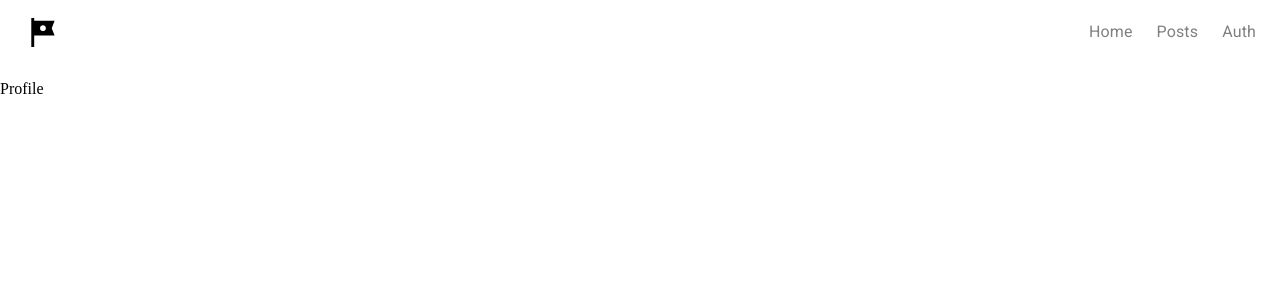
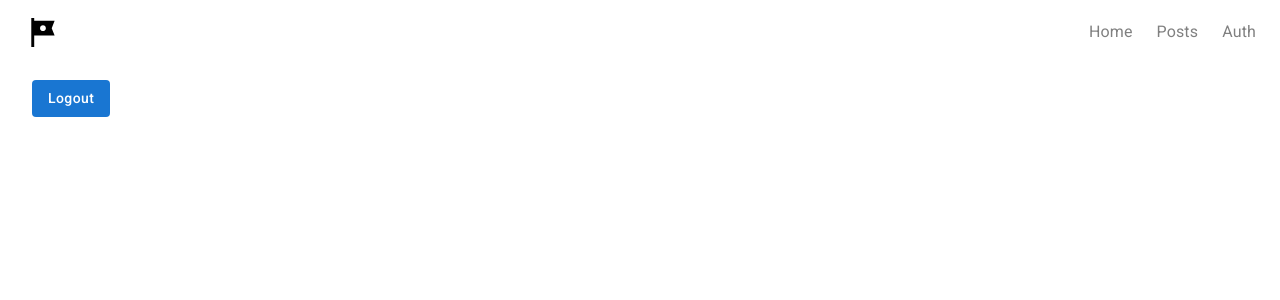
Before and after one commit to joyadeep/MERN, a React (Vite) app in the folder frontend/: page /profile in a window 1280 px wide. Shown: the top 300 px of the page. Built offline with nearby package versions, Linux system fonts and the light colour scheme.

Commit message:
code cleanup

```diff
--- a/frontend/src/api/Post-api.js
+++ b/frontend/src/api/Post-api.js
@@ -5,16 +5,11 @@ export const getAllPost=async()=>{
     if(res.status !== 200){
         return console.log("something went wrong")
     }
-    console.log("ALL POSTS",res.data.data)
     return res.data.data;
 }
 
 export const AuthUser=async(Issignup,data)=>{
-    {
-        console.log("data",data,"Issignup",Issignup);
-    }
     const res=await axios.post(`/user/${Issignup?"register":"login"}`,data);
-    console.log(res.data.data);
     return res.data.data;
 }
 
@@ -35,6 +30,5 @@ export const updatePost=async(id,data)=>{
 
 export const deletePost=async(id)=>{
     const res=await axios.delete(`/post/${id}`)
-    console.log(res);
     return res;
 }
--- a/frontend/src/pages/Auth.jsx
+++ b/frontend/src/pages/Auth.jsx
@@ -38,7 +38,6 @@ const Auth = () => {
               dispatch(login());
               navigate("/posts")
             });
-      console.log(authstate);
     }
   };
   const handleChange = (e) => {
--- a/frontend/src/pages/Posts.jsx
+++ b/frontend/src/pages/Posts.jsx
@@ -8,13 +8,11 @@ import PostItem from '../components/PostItem'
 const Posts = () => {
   const[posts,setPosts]=useState([])
   useEffect(()=>{
-    getAllPost().then((data)=>setPosts(data)).then(()=>console.log("DATA",posts)).catch((err)=>console.log(err))
+    getAllPost().then((data)=>setPosts(data)).catch((err)=>console.log(err))
   },[])
   return (
     <>
-    {
-      console.log("data",posts)
-    }
+
       <Stack gap={2} sx={{py:4}}>
        {
         posts.map((item,index)=>(
--- a/frontend/src/pages/Profile.jsx
+++ b/frontend/src/pages/Profile.jsx
@@ -1,8 +1,21 @@
+import { Box, Button } from '@mui/material'
 import React from 'react'
+import { useNavigate } from 'react-router-dom'
+import {useDispatch} from 'react-redux';
+import {logout} from '../redux/authSlice'
 
 const Profile = () => {
+  const navigate=useNavigate();
+  const dispatch=useDispatch();
+  const handleClick=()=>{
+    localStorage.removeItem("userId");
+    dispatch(logout())
+    navigate("/")
+  }
   return (
-    <div>Profile</div>
+    <Box px={4}>
+    <Button type="button" variant="contained" onClick={handleClick} disableElevation sx={{textTransform:'none'}}>Logout</Button>
+    </Box>
   )
 }
 
```
